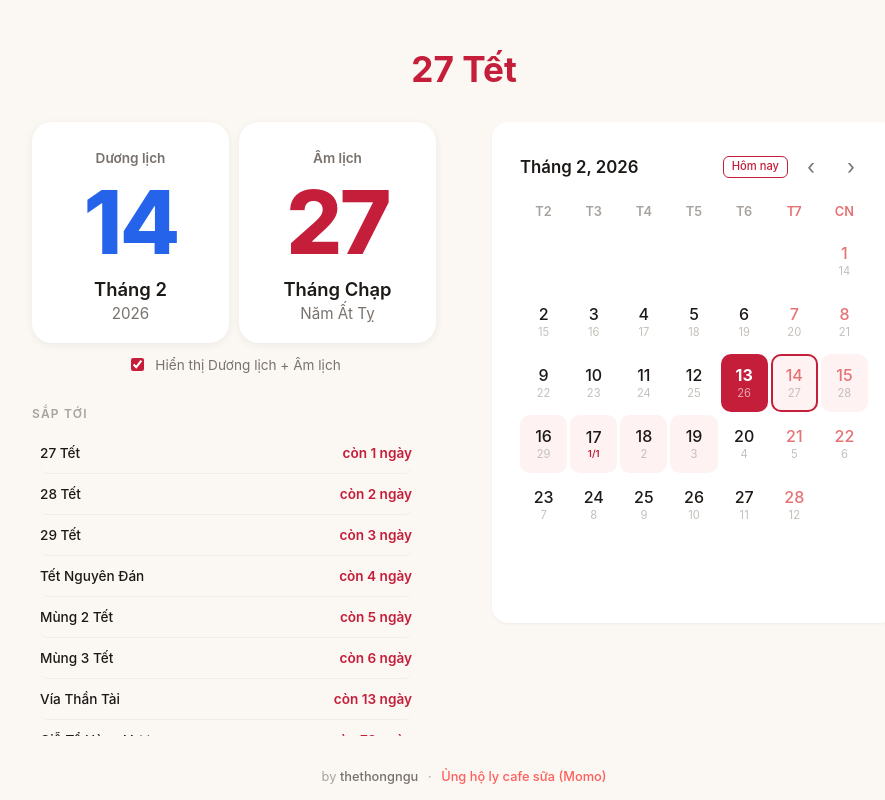
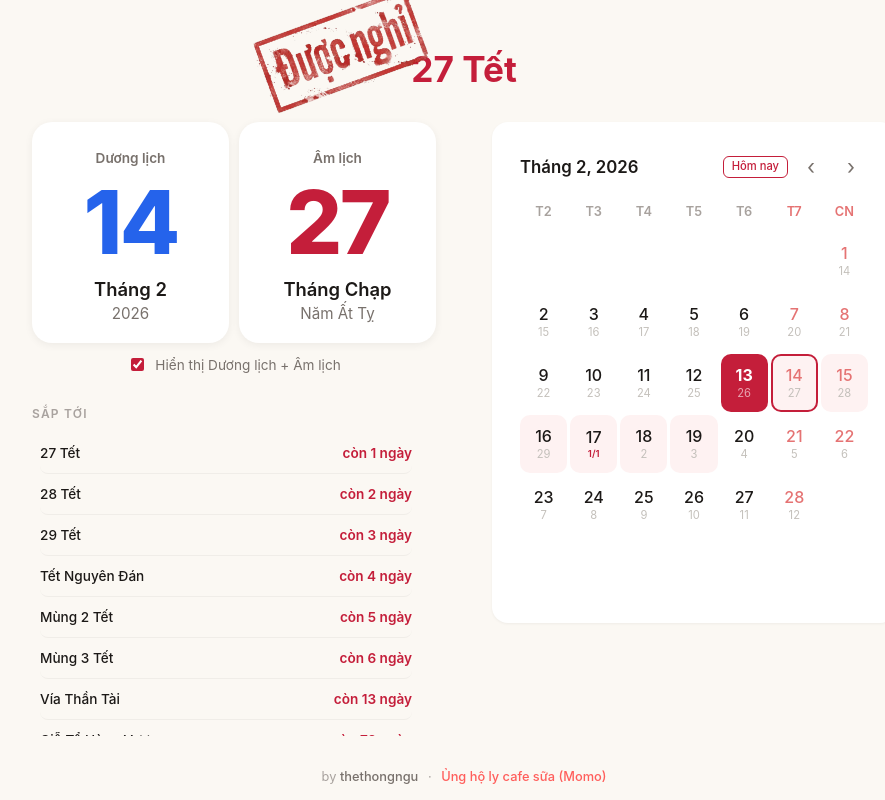
Before and after one commit to thethongngu/amlich, a SvelteKit app: page / in a window 1280 px wide. Both pictures are taken after a click on the button "27 Tết". Shown: the whole page, without its empty margins (176-1061 px from the left). Built offline with nearby package versions, Linux system fonts and the light colour scheme.

Commit message:
add offwork holiday

```diff
--- a/src/lib/calendar.ts
+++ b/src/lib/calendar.ts
@@ -290,6 +290,7 @@ export interface TodayInfo {
 	lunarLeap: boolean;
 	holiday?: string;
 	holidayType?: 'solar' | 'lunar' | 'override';
+	isOffWork: boolean;
 	daysUntilTet: number;
 }
 
@@ -325,6 +326,7 @@ export function getDateInfo(d: number, m: number, y: number): TodayInfo {
 		lunarLeap: lunarLeap === 1,
 		holiday: holidayMatch?.name,
 		holidayType: holidayMatch?.type,
+		isOffWork: holidayMatch?.offWork ?? false,
 		daysUntilTet,
 	};
 }
--- a/src/routes/+page.svelte
+++ b/src/routes/+page.svelte
@@ -108,10 +108,17 @@
 <svelte:window onclick={handleClickOutside} />
 
 <h1 class="sr-only">Âm lịch - Ngày lễ</h1>
-<main class="page">
+<main class="page" class:gold-theme={isThanTai}>
     <div class="next-holiday">
         {#if isSelectedToday && nextHoliday && nextHoliday.daysUntil === 0}
-            <span class="special-day">{nextHoliday.name}</span>
+            <span class="holiday-title">
+                {#if selected.isOffWork}<img
+                        src="/duocnghi.png"
+                        alt="Được nghỉ"
+                        class="stamp"
+                    />{/if}
+                <span class="special-day">{nextHoliday.name}</span>
+            </span>
         {:else if isSelectedToday && nextHoliday}
             Còn <strong>{nextHoliday.daysUntil} ngày</strong> nữa đến
             <button
@@ -121,9 +128,17 @@
                         nextHoliday.solarDay,
                         nextHoliday.solarMonth,
                         nextHoliday.solarYear,
-                    )}>{nextHoliday.name}</button>
+                    )}>{nextHoliday.name}</button
+            >
         {:else if selected.holiday}
-            <span class="special-day">{selected.holiday}</span>
+            <span class="holiday-title">
+                {#if selected.isOffWork}<img
+                        src="/duocnghi.png"
+                        alt="Được nghỉ"
+                        class="stamp"
+                    />{/if}
+                <span class="special-day">{selected.holiday}</span>
+            </span>
         {:else if isSelectedWeekend}
             <span class="special-day">Cuối tuần</span>
         {:else}
@@ -132,7 +147,11 @@
     </div>
     <div class="today-col">
         <div class="hero-cards">
-            <section class="hero solar-card" class:hidden={!showBoth} class:gold-shine={isThanTai}>
+            <section
+                class="hero solar-card"
+                class:hidden={!showBoth}
+                class:gold-shine={isThanTai}
+            >
                 <div class="card-title">Dương lịch</div>
                 <div class="big-day solar-big-day">{selected.solarDay}</div>
                 <div class="card-info">Tháng {selected.solarMonth}</div>
@@ -182,13 +201,17 @@
                     class="go-today-btn"
                     class:active={!isCurrentMonth || !isSelectedToday}
                     onclick={goToday}
-                    aria-label="Quay về hôm nay"
-                >Hôm nay</button>
-                <button class="nav-btn" onclick={prevMonth} aria-label="Tháng trước"
-                    >&lsaquo;</button
+                    aria-label="Quay về hôm nay">Hôm nay</button
                 >
-                <button class="nav-btn" onclick={nextMonth} aria-label="Tháng sau"
-                    >&rsaquo;</button
+                <button
+                    class="nav-btn"
+                    onclick={prevMonth}
+                    aria-label="Tháng trước">&lsaquo;</button
+                >
+                <button
+                    class="nav-btn"
+                    onclick={nextMonth}
+                    aria-label="Tháng sau">&rsaquo;</button
                 >
             </div>
         </div>
@@ -250,7 +273,7 @@
     {/if}
 </main>
 
-<footer class="footer">
+<footer class="footer" class:gold-theme={isThanTai}>
     <span
         >by <a href="https://thethongngu.com" target="_blank" rel="noopener"
             >thethongngu</a
@@ -506,7 +529,10 @@
         font-size: 0.7rem;
         font-weight: 500;
         line-height: 1.4;
-        transition: color 0.15s, border-color 0.15s, background 0.15s;
+        transition:
+            color 0.15s,
+            border-color 0.15s,
+            background 0.15s;
         touch-action: manipulation;
         white-space: nowrap;
     }
@@ -643,6 +669,26 @@
         color: #1c1917;
     }
 
+    .holiday-title {
+        position: relative;
+        display: inline-flex;
+        align-items: center;
+        justify-content: center;
+    }
+
+    .stamp {
+        position: absolute;
+        left: 50%;
+        top: 120%;
+        width: 4em;
+        height: 2em;
+        object-fit: contain;
+        z-index: 1;
+        transform: translateX(-50%) rotate(-20deg);
+        opacity: 0.85;
+        pointer-events: none;
+    }
+
     .special-day {
         font-size: inherit;
         font-weight: 700;
@@ -714,12 +760,17 @@
 
     .gold-shine {
         position: relative;
-        background: linear-gradient(135deg, #fffdf5 0%, #fff9e6 50%, #fffdf5 100%);
+        background: linear-gradient(
+            135deg,
+            #fffdf5 0%,
+            #fff9e6 50%,
+            #fffdf5 100%
+        );
         border: 1.5px solid #e8d48b;
     }
 
     .gold-shine::before {
-        content: '';
+        content: "";
         position: absolute;
         inset: 0;
         background: linear-gradient(
@@ -760,6 +811,84 @@
         box-shadow: 0 2px 12px rgba(218, 165, 32, 0.15);
     }
 
+    /* ── Gold Theme overrides (Vía Thần Tài) ── */
+
+    .gold-theme .special-day {
+        color: #b8860b;
+    }
+
+    .gold-theme .next-holiday strong {
+        color: #b8860b;
+    }
+
+    .gold-theme .holiday-link {
+        color: #b8860b;
+        text-decoration-color: rgba(184, 134, 11, 0.3);
+    }
+
+    .gold-theme .holiday-link:hover {
+        text-decoration-color: #b8860b;
+    }
+
+    .gold-theme .cell.is-today {
+        background: linear-gradient(135deg, #daa520, #f0c040);
+    }
+
+    .gold-theme .cell.is-today:hover {
+        background: linear-gradient(135deg, #c49520, #daa520);
+    }
+
+    .gold-theme .cell.is-selected:not(.is-today) {
+        outline-color: #daa520;
+    }
+
+    .gold-theme .cell.is-holiday {
+        background: #fff0c2;
+    }
+
+    .gold-theme .ld.new-month {
+        color: #b8860b;
+    }
+
+    .gold-theme .toggle-row input[type="checkbox"] {
+        accent-color: #daa520;
+    }
+
+    .gold-theme .go-today-btn.active {
+        color: #b8860b;
+        border-color: #b8860b;
+    }
+
+    .gold-theme .go-today-btn.active:hover {
+        background: #daa520;
+        color: #fff;
+    }
+
+    .gold-theme .month-btn.active {
+        background: #daa520;
+    }
+
+    .gold-theme .h-count {
+        color: #b8860b;
+    }
+
+    .gold-theme .h-count.h-today {
+        background: linear-gradient(135deg, #daa520, #f0c040);
+        color: #fff;
+    }
+
+    :global(body:has(.gold-theme)) {
+        background: #fdf8ec;
+    }
+
+    .footer.gold-theme .kofi-link {
+        color: #daa520 !important;
+    }
+
+    .footer.gold-theme .kofi-link:hover {
+        color: #b8860b !important;
+    }
+
     /* ── Desktop ── */
 
     @media (min-width: 768px) {
@@ -774,6 +903,13 @@
             height: 100dvh;
             box-sizing: border-box;
             align-content: start;
+        }
+
+        .stamp {
+            left: -2em;
+            top: -120%;
+            width: 6em;
+            height: 3em;
         }
 
         .footer {
```
Also changed, not shown: static/duocnghi.png (added).
